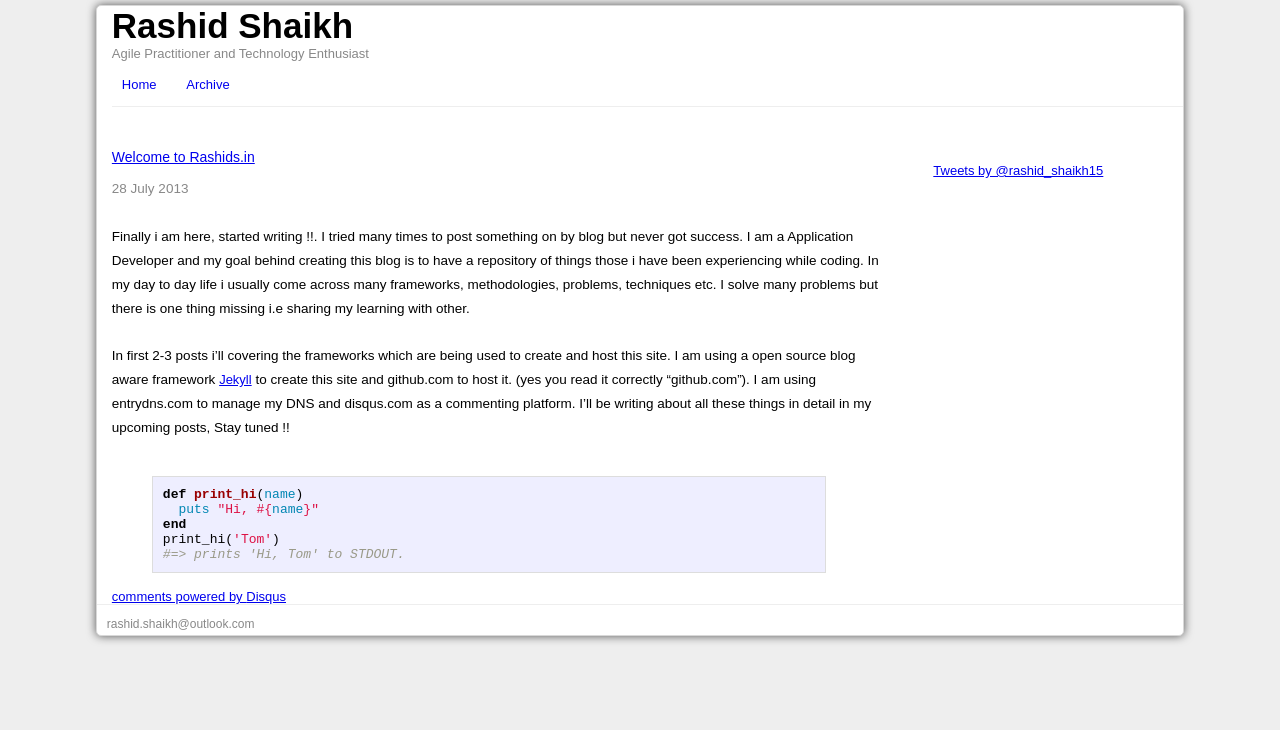
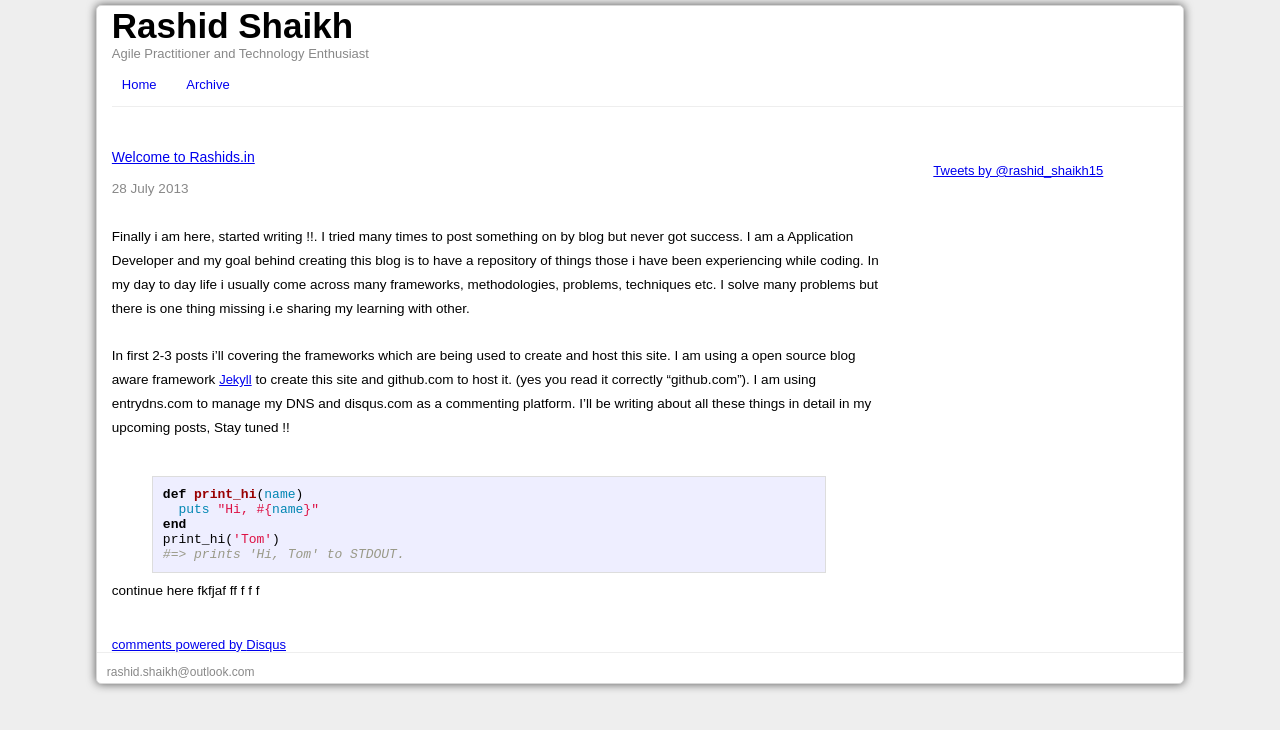
Before and after one commit to rashidshaikh/rashidshaikh.github.com, a Jekyll site: the page built from _posts/2013-07-28-first-post.markdown, in a window 1280 px wide. Shown: the top 730 px of the page. Built offline with Jekyll 4.4.1, drawn with Linux system fonts in a browser that asks for light colours; comment, search, counter and statistics services are not loaded.

```diff
--- a/_posts/2013-07-28-first-post.markdown
+++ b/_posts/2013-07-28-first-post.markdown
@@ -17,3 +17,8 @@ end
 print_hi('Tom')
 #=> prints 'Hi, Tom' to STDOUT.
 {% endhighlight %}
+
+continue here fkfjaf
+ff f
+f
+f
```
